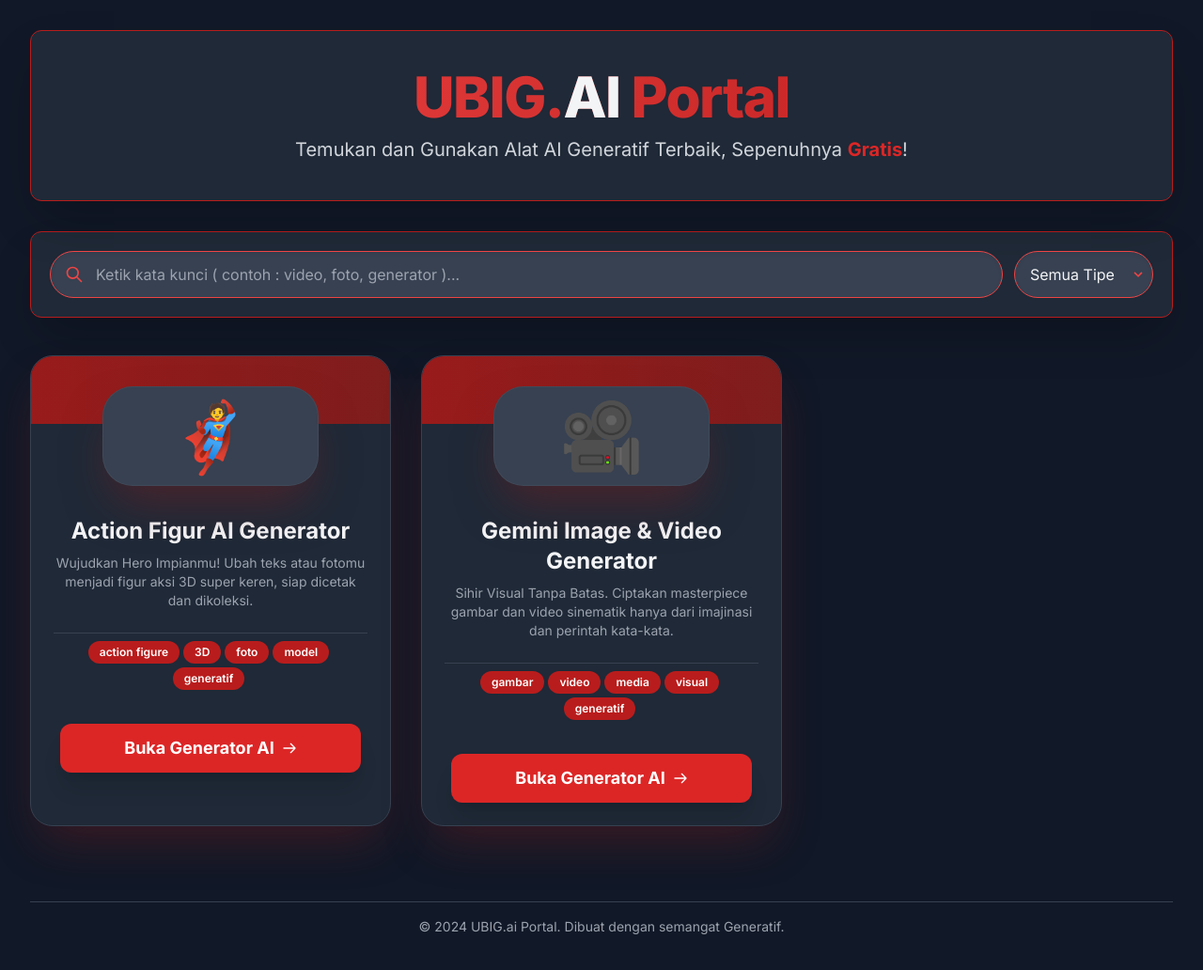
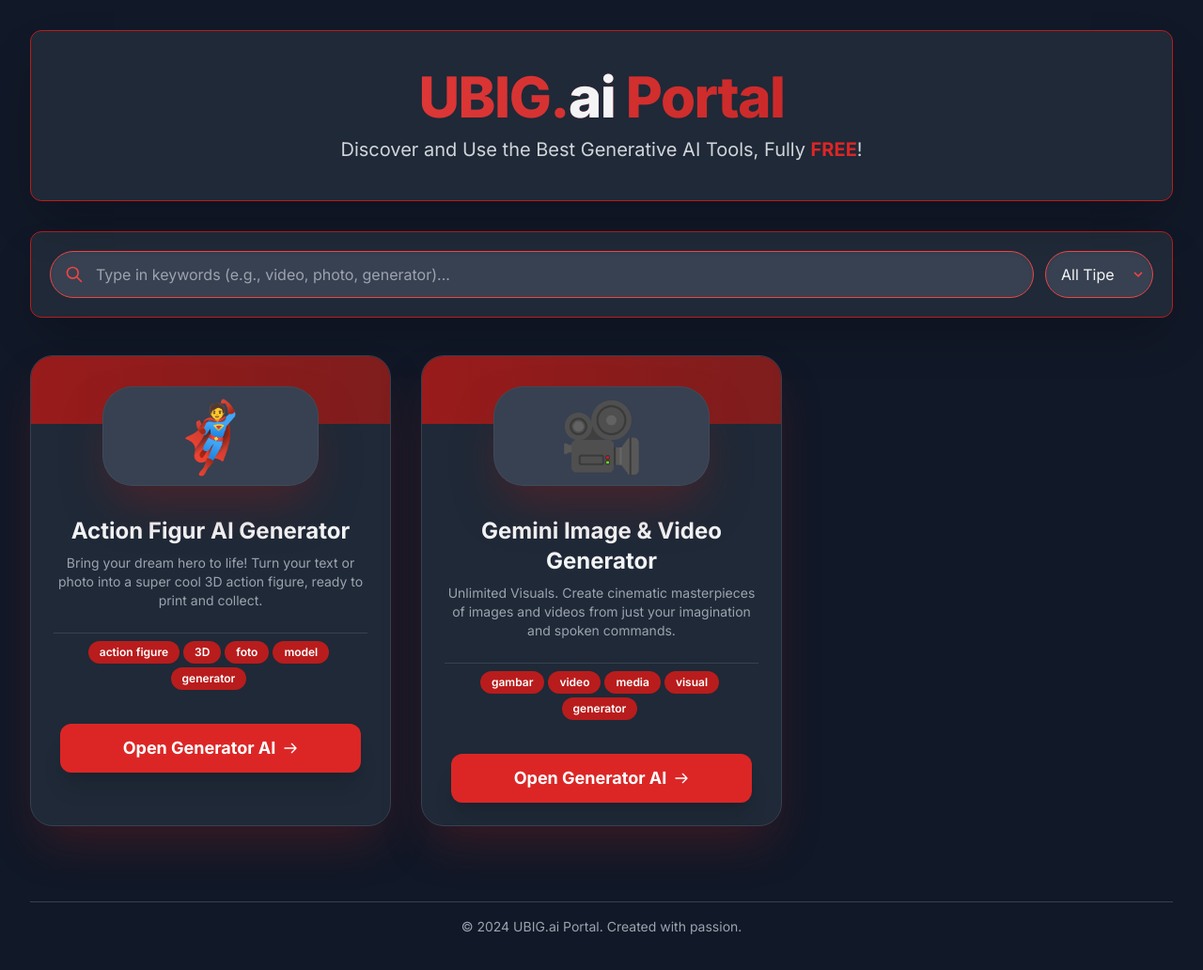
Before and after one commit to Rheaglitch/AI-Generator, a plain HTML site: page index.html in a window 1280 px wide. Shown: the whole page at 94% size. Drawn offline with nearby package versions, Linux system fonts and the light colour scheme.

Commit message:
Update index.html

```diff
--- a/index.html
+++ b/index.html
@@ -3,9 +3,8 @@
 <head>
     <meta charset="UTF-8">
     <meta name="viewport" content="width=device-width, initial-scale=1.0">
-    <title>UBIG.ai - Portal Alat AI Generatif</title>
+    <title>UBIG.ai - Generative AI Tools Portal</title>
     <link rel="icon" href="./assets/logo-UBIG.png" type="image/x-icon">
-    <!-- Memuat Tailwind CSS untuk styling modern dan responsif -->
     <script src="https://cdn.tailwindcss.com"></script>
     <style>
         /* Menggunakan font Inter */
@@ -16,7 +15,7 @@
             transition: background-color 0.3s;
         }
 
-        /* Style kustom untuk efek hover pada card */
+        /* Style kustom untuk efek hover    pada card */
         .ai-card {
             /* Transisi lebih halus untuk semua properti transform */
             transition: transform 0.4s ease-out, box-shadow 0.4s;
@@ -56,10 +55,10 @@
             <div class="px-4">
                 <!-- Gradasi teks dari merah muda ke merah gelap -->
                 <h1 class="text-5xl font-extrabold tracking-tight text-transparent bg-clip-text bg-gradient-to-r from-red-500 to-red-700 md:text-6xl">
-                    UBIG.<span class="text-gray-100">AI</span> Portal
+                    UBIG.<span class="text-gray-100">ai</span> Portal
                 </h1>
                 <!-- TAGLINE BARU DENGAN PENYEBUTAN GRATIS -->
-                <p id="tagline-text" class="mt-3 text-xl font-medium text-gray-300 transition-colors duration-300">Temukan dan Gunakan Alat AI Generatif Terbaik, Sepenuhnya <span class="text-red-600 font-bold">Gratis</span>!</p>
+                <p id="tagline-text" class="mt-3 text-xl font-medium text-gray-300 transition-colors duration-300">Discover and Use the Best Generative AI Tools, Fully <span class="text-red-600 font-bold">FREE</span>!</p>
             </div>
         </header>
 
@@ -75,7 +74,7 @@
                     <input
                         type="text"
                         id="search-input"
-                        placeholder="Ketik kata kunci ( contoh : video, foto, generator )..."
+                        placeholder="Type in keywords (e.g., video, photo, generator)..."
                         class="w-full py-3 pl-12 pr-4 bg-gray-700 text-gray-100 placeholder-gray-400 border border-red-500 rounded-full focus:ring-2 focus:ring-red-600 focus:border-red-600 outline-none transition duration-200 shadow-inner"
                         onkeydown="handleInputKeyDown(event)"
                     />
@@ -90,7 +89,7 @@
                         onchange="filterTools()"
                         class="py-3 px-4 pr-10 bg-gray-700 text-gray-100 border border-red-500 rounded-full focus:ring-2 focus:ring-red-600 focus:border-red-600 appearance-none outline-none transition duration-200 shadow-inner"
                     >
-                        <option value="all">Semua Tipe</option>
+                        <option value="all">All Tipe</option>
                         <option value="visual">Foto</option>
                         <option value="text">Teks</option>
                         <option value="code">Video</option>
@@ -113,12 +112,12 @@
         <!-- Pesan Tidak Ditemukan (Mode Gelap) -->
         <div id="not-found-message" class="hidden text-center mt-10 p-8 bg-gray-800 rounded-lg border-2 border-dashed border-red-600 transition-colors duration-300">
             <!-- Teks abu-abu terang di mode gelap -->
-            <p class="text-xl text-gray-400">😢 Alat AI yang Anda cari tidak ditemukan. Coba kata kunci lain!</p>
+            <p class="text-xl text-gray-400">😢 The AI tool you are looking for was not found. Try another keyword!</p>
         </div>
 
         <!-- Footer (Mode Gelap) -->
         <footer id="main-footer" class="mt-20 py-4 text-center text-sm text-gray-400 border-t border-gray-700 transition-colors duration-300">
-            &copy; 2024 UBIG.ai Portal. Dibuat dengan semangat Generatif.
+            &copy; 2024 UBIG.ai Portal. Created with passion.
         </footer>
 
     </div>
@@ -129,10 +128,10 @@
             {
                 name: "Action Figur AI Generator",
                 // DESKRIPSI BARU: Wujudkan Hero Impianmu!
-                desc: "Wujudkan Hero Impianmu! Ubah teks atau fotomu menjadi figur aksi 3D super keren, siap dicetak dan dikoleksi.",
-                url: "https://g.co/gemini/share/4fd026bf0f3a", // <-- LINK BARU DARI PERMINTAAN TERAKHIR
+                desc: "Bring your dream hero to life! Turn your text or photo into a super cool 3D action figure, ready to print and collect.",
+                url: "https://g.co/gemini/share/8e6fb957a810", // <-- LINK BARU DARI PERMINTAAN TERAKHIR
                 // TAG 'visual' DIGANTI MENJADI 'foto'
-                tags: ["action figure", "3D", "foto", "model", "generatif"],
+                tags: ["action figure", "3D", "foto", "model", "generator"],
                 icon: "🦸", // Ikon Pahlawan Super
                 type: "visual" // Tipe internal: visual
             },
@@ -140,10 +139,10 @@
             {
                 name: "Gemini Image & Video Generator",
                 // DESKRIPSI BARU: Sihir Visual Tanpa Batas.
-                desc: "Sihir Visual Tanpa Batas. Ciptakan masterpiece gambar dan video sinematik hanya dari imajinasi dan perintah kata-kata.",
-                url: "https://g.co/gemini/share/9070b960d162",
+                desc: " Unlimited Visuals. Create cinematic masterpieces of images and videos from just your imagination and spoken commands.",
+                url: "https://g.co/gemini/share/9266f9a7cdb4",
                 // Tipe visual dan kode (karena video sering diklasifikasikan sebagai kode/media)
-                tags: ["gambar", "video", "media", "visual", "generatif"],
+                tags: ["gambar", "video", "media", "visual", "generator"],
                 icon: "🎥", // Ikon Film
                 type: "code" // Tipe internal: kode (dipilih untuk mewakili video)
             }
@@ -286,7 +285,7 @@
                             <!-- Tombol Aksi (Paling Bawah) -->
                             <div class="pt-2"> <!-- Tambahkan padding atas untuk jarak dari tags/divider -->
                                 <span class="inline-flex items-center justify-center w-full max-w-xs px-4 py-3 text-lg font-bold rounded-xl bg-red-600 text-white shadow-xl hover:bg-red-700 transition duration-300 transform hover:scale-[1.01]">
-                                    Buka Generator AI
+                                    Open Generator AI
                                     <svg class="w-4 h-4 ml-2" fill="none" stroke="currentColor" viewBox="0 0 24 24" xmlns="http://www.w3.org/2000/svg"><path stroke-linecap="round" stroke-linejoin="round" stroke-width="2" d="M14 5l7 7m0 0l-7 7m7-7H3"></path></svg>
                                 </span>
                             </div>
```
